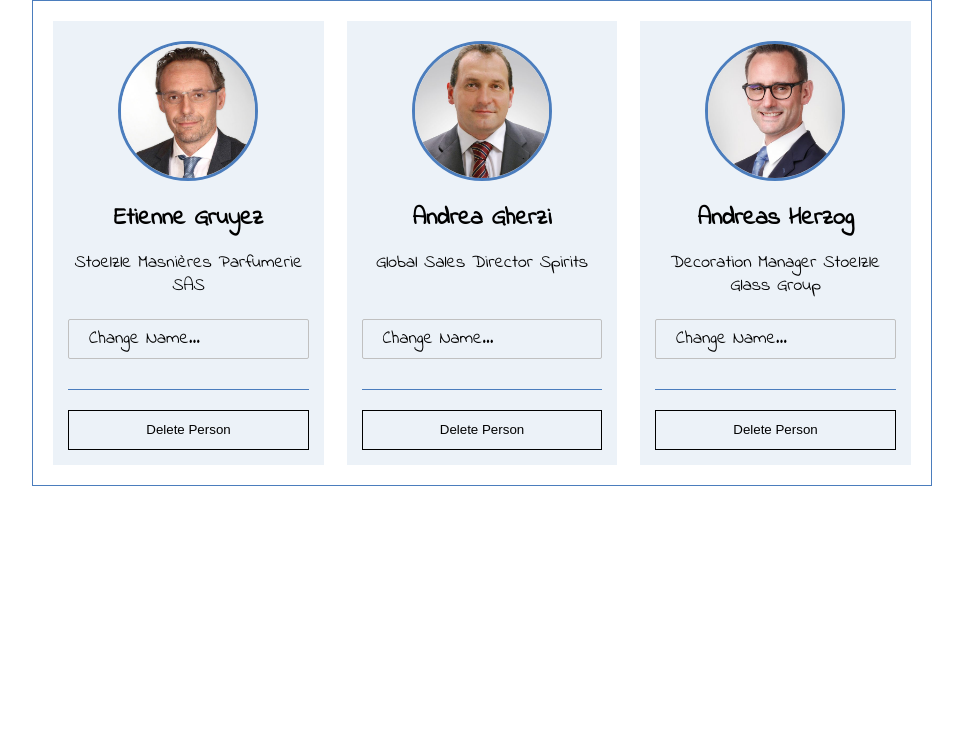
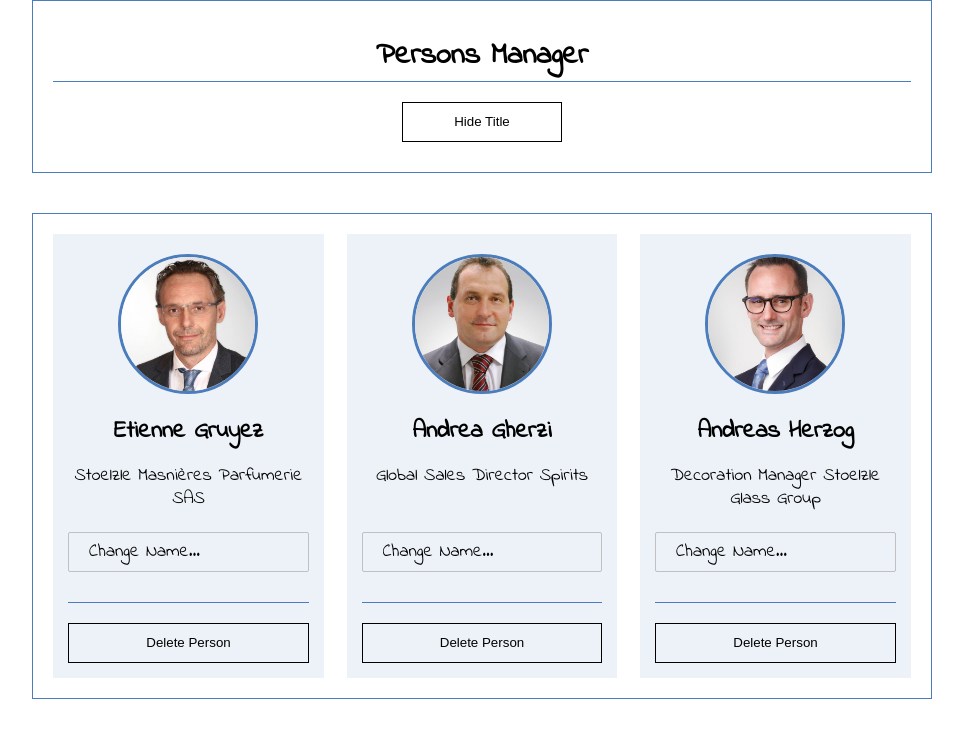
Before and after one commit to Mak-Pro/react-practice, a React (Create React App) app: page / in a window 1280 px wide. Shown: the top 738 px of the page, without its empty margins (158-1121 px from the left). Built offline with nearby package versions, Linux system fonts and the light colour scheme.

Commit message:
shouldComponentUpdate

```diff
--- a/src/App.js
+++ b/src/App.js
@@ -1,4 +1,4 @@
-import React, { Component } from 'react';
+import React, { Component, Fragment } from 'react';
 
 
 import Persons from './components/Persons/Persons.js';
@@ -14,24 +14,16 @@ class App extends Component {
 			{id: 'person1', name: 'Etienne Gruyez', position: 'Stoelzle Masnières Parfumerie SAS', imgUrl: 'person-1'},
 			{id: 'person2', name: 'Andrea Gherzi', position: 'Global Sales Director Spirits', imgUrl: 'person-2'},
 			{id: 'person3', name: 'Andreas Herzog', position: 'Decoration Manager Stoelzle Glass Group', imgUrl: 'person-3'}
-		]
+		],
+		showAppTitle: true,
 	}
 
 	changePersonNameHandler = (e, id) => {
-		// Получаем позицию изменяемого элемента
 		const personIndex = this.state.persons.findIndex(person => person.id == id);
-
-
-		// Создаем копию массива для иммутабельности
 		const newPersons = [
 			...this.state.persons
 		];
-
-		// заменяем поле name в элементе, позиция которго равна personIndex
 		newPersons[personIndex].name = e.target.value;
-
-
-		// меняем массив элементов
 		this.setState({
 			persons: newPersons
 		});
@@ -40,15 +32,26 @@ class App extends Component {
 	deletePersonHandler =(id) => {
 		const personsCopy = [...this.state.persons];
 		const filteredPersons = personsCopy.filter(person => person.id !== id);
-
 		this.setState({
 			persons: filteredPersons
+		});
+	}
+
+	toggleAppTitleHandler = () => {
+		this.setState({
+			showAppTitle: !this.state.showAppTitle
 		});
 	}
 
 	render() {
 
 		return (
+			<Fragment>
+				<div className="header__container">
+					{this.state.showAppTitle ? <h1 className="app__title">{this.props.apptitle}</h1> : null}
+					<button onClick={this.toggleAppTitleHandler}>{this.state.showAppTitle ? 'Hide Title' : 'Show Title'}</button>
+				</div>
+
 				<div className="content__container">
 					<Persons
 						persons={this.state.persons}
@@ -56,6 +59,7 @@ class App extends Component {
 						deletePerson={this.deletePersonHandler}
 					/>
 				</div>
+			</Fragment>
 	  );
 	}
 
--- a/src/components/Persons/Persons.js
+++ b/src/components/Persons/Persons.js
@@ -1,12 +1,42 @@
-import React from 'react';
+import React, { Component } from 'react';
 
 import classes from './Persons.module.scss';
 
 import Person from './Person/Person.js';
 
-const Persons = (props) => {
+class Persons extends Component {
+	constructor(props) {
+		super(props);
+	}
 
-	const { persons, changeName, deletePerson } = props;
+	shouldComponentUpdate(nextProps, nextState) {
+		console.log('[Persons.js] shouldComponentUpdate');
+
+		/*
+			При изменении в App.js (в частности скрываем или показываем apptitle),
+			делаем сравнение существующего массива persons c массивом persons, который приходит из nextProps
+			И если изменений не было, то не обновляем компонент Persons, а если было - обновляем.
+			Это ускоряет приложение очень сильно!
+		*/
+
+		if(this.props.persons === nextProps.persons) {
+			console.log('Persons not changed...');
+			return false;
+		}
+		else {
+			console.log('Persons was changed...');
+			return true;
+		}
+
+	}
+
+	componentDidUpdate(prevProps, prevState, snapshot) {
+		console.log('[Persons.js] componentDidUpdate');
+	}
+
+	render() {
+		console.log('[Persons.js] render');
+		const { persons, changeName, deletePerson } = this.props;
 
 		const personsList = persons.map((person, index) => {
 			return <Person
@@ -28,4 +58,6 @@ const Persons = (props) => {
 		);
 	}
 
+}
+
 export default Persons;
--- a/src/index.js
+++ b/src/index.js
@@ -5,7 +5,7 @@ import App from './App';
 import * as serviceWorker from './serviceWorker';
 
 
-ReactDOM.render(<App />, document.getElementById('root'));
+ReactDOM.render(<App apptitle="Persons Manager"/>, document.getElementById('root'));
 
 // If you want your app to work offline and load faster, you can change
 // unregister() to register() below. Note this comes with some pitfalls.
--- a/src/index.scss
+++ b/src/index.scss
@@ -353,6 +353,30 @@ hr {
   margin: 2rem 0;
 }
 
+.header__container {
+  width: 100%;
+  max-width: 90rem;
+  margin: 0 auto 4rem;
+  text-align: center;
+  border: 1px solid #4B7DBD;
+  padding: 3rem 2rem;
+  min-height: 17.3rem;
+  display: flex;
+  flex-direction: column;
+  justify-content: flex-end;
+  align-items: center;
+}
+
+.app__title {
+  width: 100%;
+  font-size: 3rem;
+  font-weight: 700;
+  text-align: center;
+  margin-bottom: 2rem;
+  border-bottom: 1px solid #4B7DBD;
+  padding: 1rem 0;
+}
+
 .content__container {
   display: -webkit-flex;
   display: -moz-flex;
```
Lines whose indentation alone changed are shown as unchanged.
